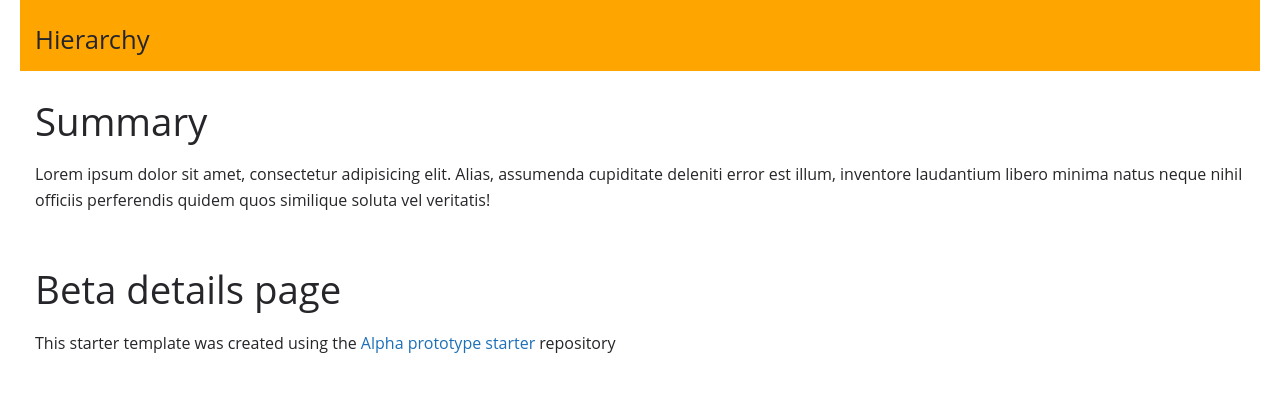
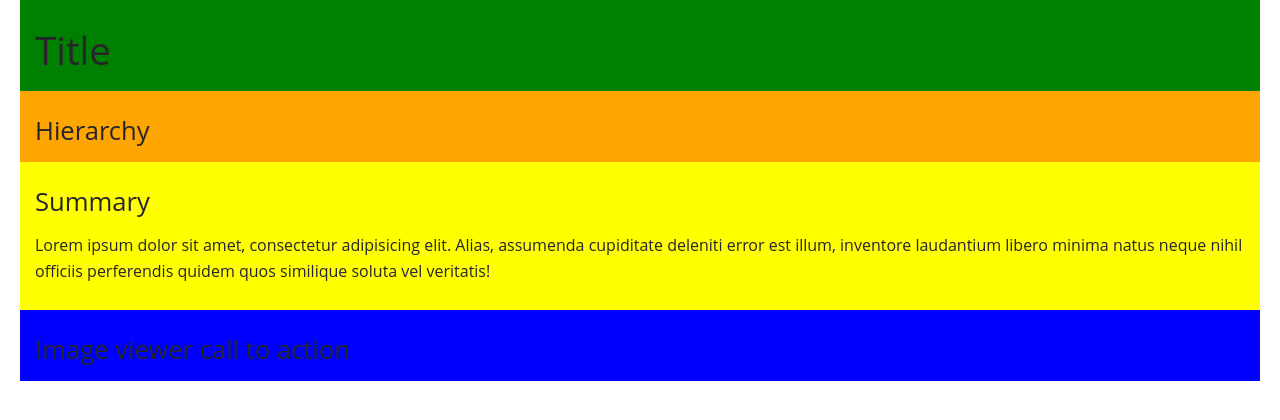
Before and after one commit to nationalarchives/ds-beta-details-prototype, a Flask app: page / in a window 1280 px wide. Shown: the part 96-516 px from the top of the page. Run offline with Flask 2, Linux system fonts and the light colour scheme; style sheets or scripts are compiled from the project's sources.

Commit message:
Add image viewer call to action and title partials

```diff
--- a/app/static/styles/src/main.scss
+++ b/app/static/styles/src/main.scss
@@ -14,3 +14,11 @@ header {
 .summary {
   background-color: yellow;
 }
+
+.title {
+  background-color: green;
+}
+
+.image_viewer_call_to_action {
+  background-color: blue;
+}
--- a/app/templates/home.html
+++ b/app/templates/home.html
@@ -1,18 +1,5 @@
 {% extends "layout.html" %}
 
 {% block content%}
-<main>
-    <div class="container">
-        <div class="row">
-            <div class="tna-page__header col">
-                <h1>{{ title }}</h1>
-            </div>
-        </div>
-        <div class="row">
-            <div class="col">
-                <p>This starter template was created using the <a href="https://github.com/nationalarchives/alpha-prototype-starter">Alpha prototype starter</a> repository</p>
-            </div>
-        </div>
-    </div>
-</main>
+
 {% endblock %}
--- /dev/null
+++ b/app/templates/includes/image_viewer_call_to_action.html
@@ -0,0 +1,7 @@
+<div class="container">
+    <div class="row">
+        <div class="col image_viewer_call_to_action">
+            <h2>Image viewer call to action</h2>
+        </div>
+    </div>
+</div>
--- a/app/templates/includes/summary.html
+++ b/app/templates/includes/summary.html
@@ -1,13 +1,11 @@
 <div class="container">
     <div class="row">
-        <div class="col">
-            <div class="Summary">
-                <h1>Summary</h1>
-                <p>Lorem ipsum dolor sit amet, consectetur adipisicing elit. Alias, assumenda cupiditate deleniti error
-                    est illum, inventore laudantium libero minima natus neque nihil officiis perferendis quidem quos
-                    similique soluta vel veritatis!
-                </p>
-            </div>
+        <div class="col summary">
+            <h2>Summary</h2>
+            <p>Lorem ipsum dolor sit amet, consectetur adipisicing elit. Alias, assumenda cupiditate deleniti error
+                est illum, inventore laudantium libero minima natus neque nihil officiis perferendis quidem quos
+                similique soluta vel veritatis!
+            </p>
         </div>
     </div>
 </div>
--- /dev/null
+++ b/app/templates/includes/title.html
@@ -0,0 +1,7 @@
+<div class="container">
+    <div class="row">
+        <div class="col title">
+            <h1>Title</h1>
+        </div>
+    </div>
+</div>
--- a/app/templates/layout.html
+++ b/app/templates/layout.html
@@ -3,8 +3,10 @@
 {% include 'head.html' %}
 <body>
     {% include 'header.html' %}
+    {% include 'includes/title.html' %}
     {% include 'includes/hierarchy.html' %}
     {% include 'includes/summary.html' %}
+    {% include 'includes/image_viewer_call_to_action.html' %}
     {% block content %}
     {% endblock %}
     <script src="{{ url_for('static', filename='scripts/dist/index.js') }}"></script>
```
